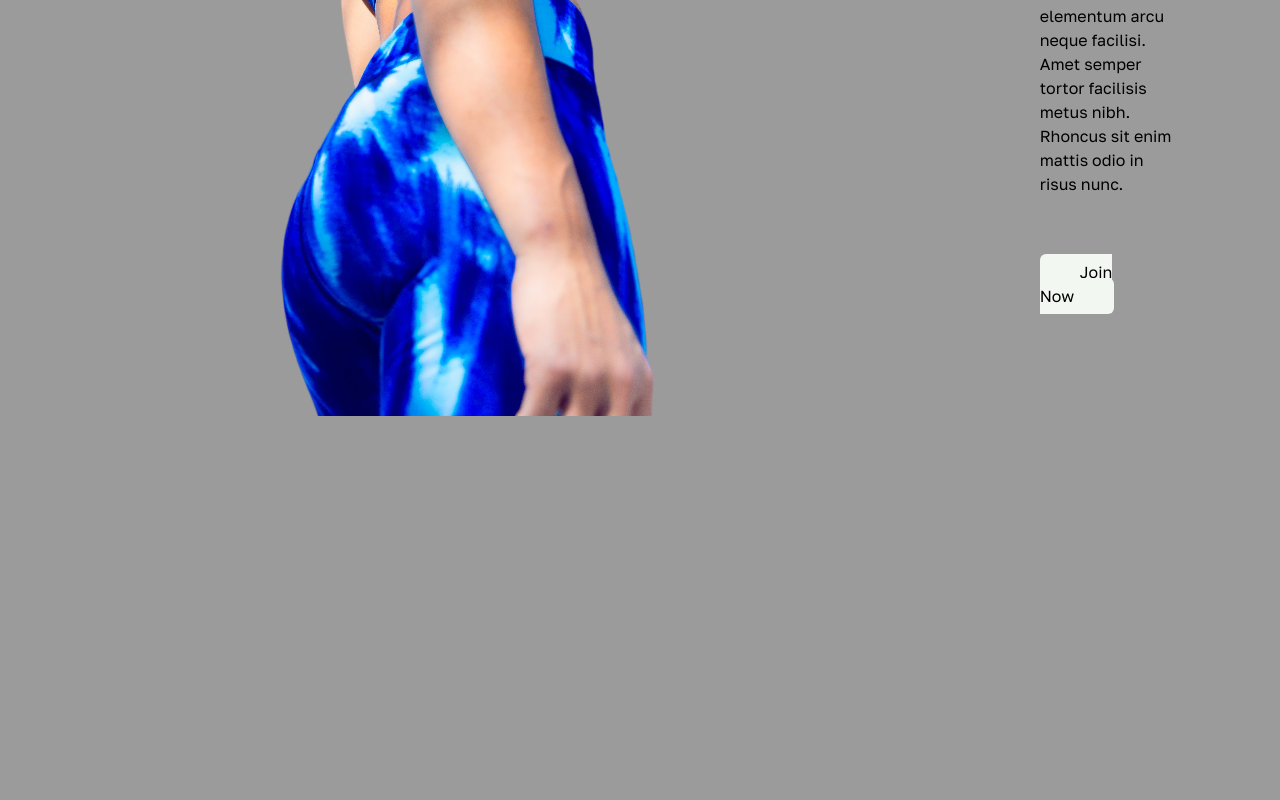
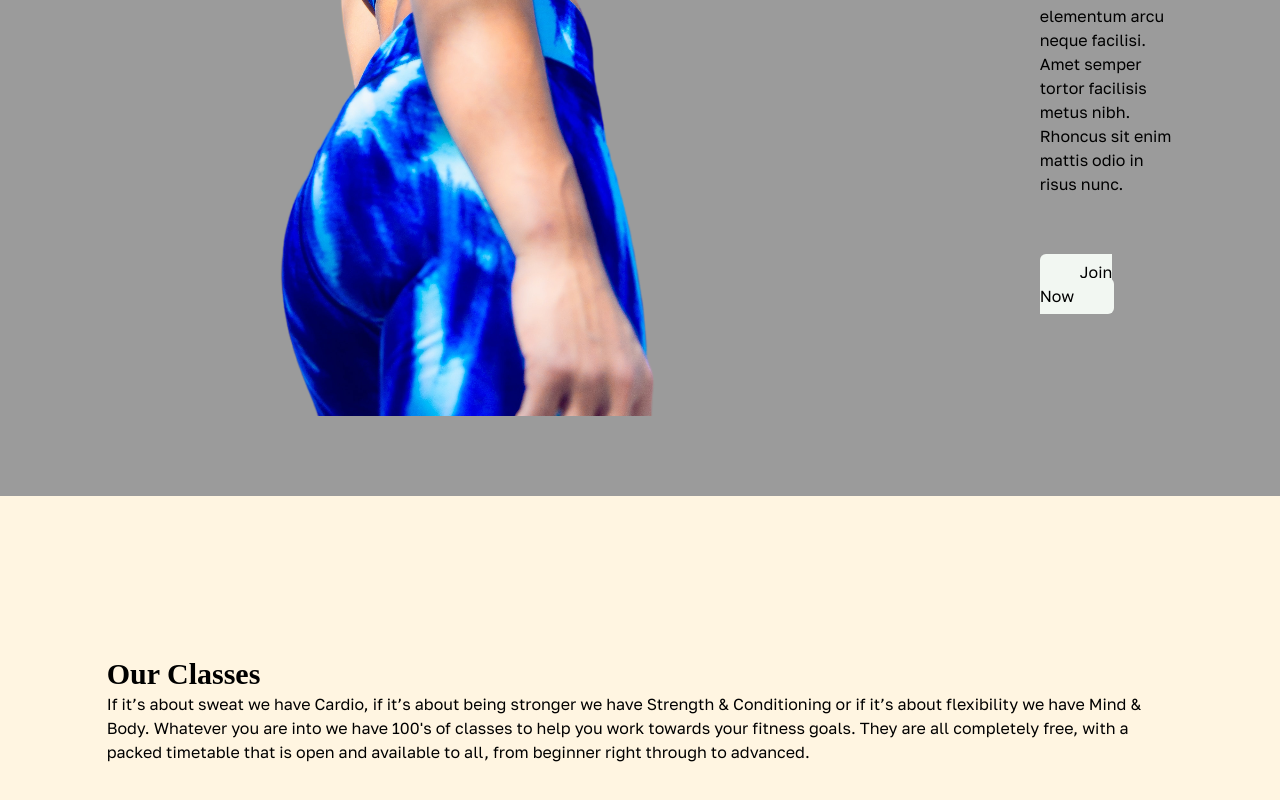
Before and after one commit to jesswils/gym-typescript, a React (Vite) app: page / in a window 1280 px wide. Shown: the part 2334-3134 px from the top of the page. Before the commit the page ends 2830 px from the top, so only its background shows below. Built offline with nearby package versions, Linux system fonts and the light colour scheme; a web font is replaced by a local one.

Commit message:
classes page wip

```diff
--- a/src/App.tsx
+++ b/src/App.tsx
@@ -3,6 +3,7 @@ import Navbar from "@/components/navbar";
 import { SelectedPage } from "@/utils/types";
 import Home from '@/components/home';
 import Benefits from './components/benefits/';
+import Classes from './components/classes';
 
 const App = () => {
   const [selectedPage, setSelectedPage] = useState<SelectedPage>(SelectedPage.Home);
@@ -28,6 +29,7 @@ const App = () => {
         setSelectedPage={setSelectedPage} />
         <Home setSelectedPage={setSelectedPage} />
         <Benefits setSelectedPage={setSelectedPage} />
+        <Classes setSelectedPage={setSelectedPage} />
     </div>
   );
 };
--- /dev/null
+++ b/src/components/classes/index.tsx
@@ -0,0 +1,39 @@
+import HText from '@/utils/HText';
+import { SelectedPage } from "@/utils/types";
+import { motion } from 'framer-motion';
+
+type Props = {
+    setSelectedPage: (value: SelectedPage) => void;
+  };
+
+const Classes = ({ setSelectedPage }: Props) => {
+  return (
+    <section id='classes' className='w-full bg-logo-cream py-40' >
+        <motion.div
+        onViewportEnter={() => setSelectedPage(SelectedPage.Classes)}
+        >
+            <motion.div
+            className='mx-auto w-5/6'
+            initial='hidden'
+            whileInView='visible'
+            viewport={{once: true, amount: 0.5}}
+            transition={{ duration: 0.5 }}
+            variants={{
+              hidden: { opacity: 0, x: -50 },
+              visible: { opacity: 1, x: 0 },
+            }}
+            >
+                <div>
+                    <HText>Our Classes</HText>
+                    <p>If it’s about sweat we have Cardio, if it’s about being stronger we have Strength & Conditioning or if it’s about flexibility we have Mind & Body. Whatever you are into we have 100's of classes to help you work towards your fitness goals.
+They are all completely free, with a packed timetable that is open and available to all, from beginner right through to advanced.</p>
+                </div>
+
+            </motion.div>
+
+        </motion.div>
+    </section>
+  )
+}
+
+export default Classes
```
